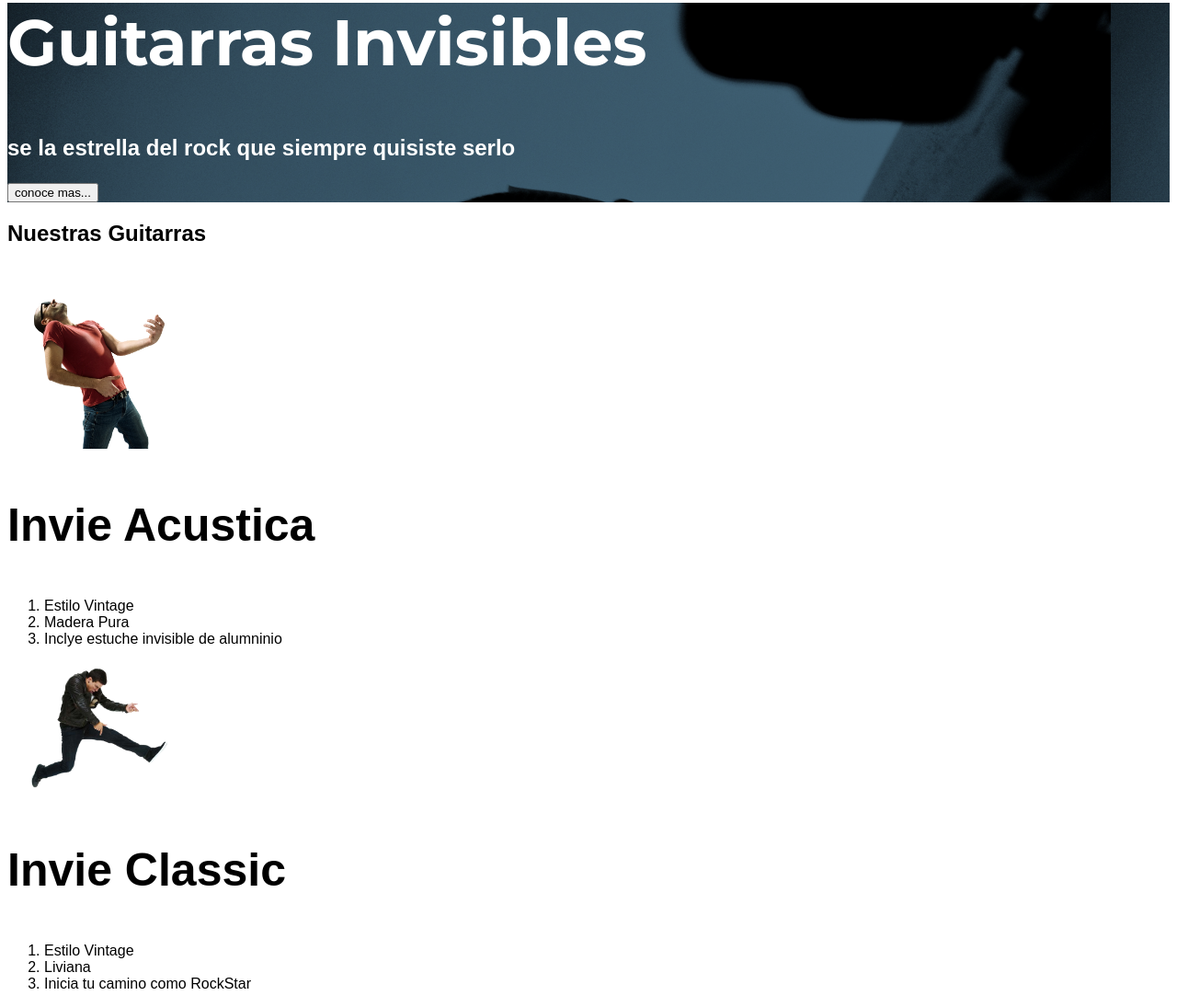
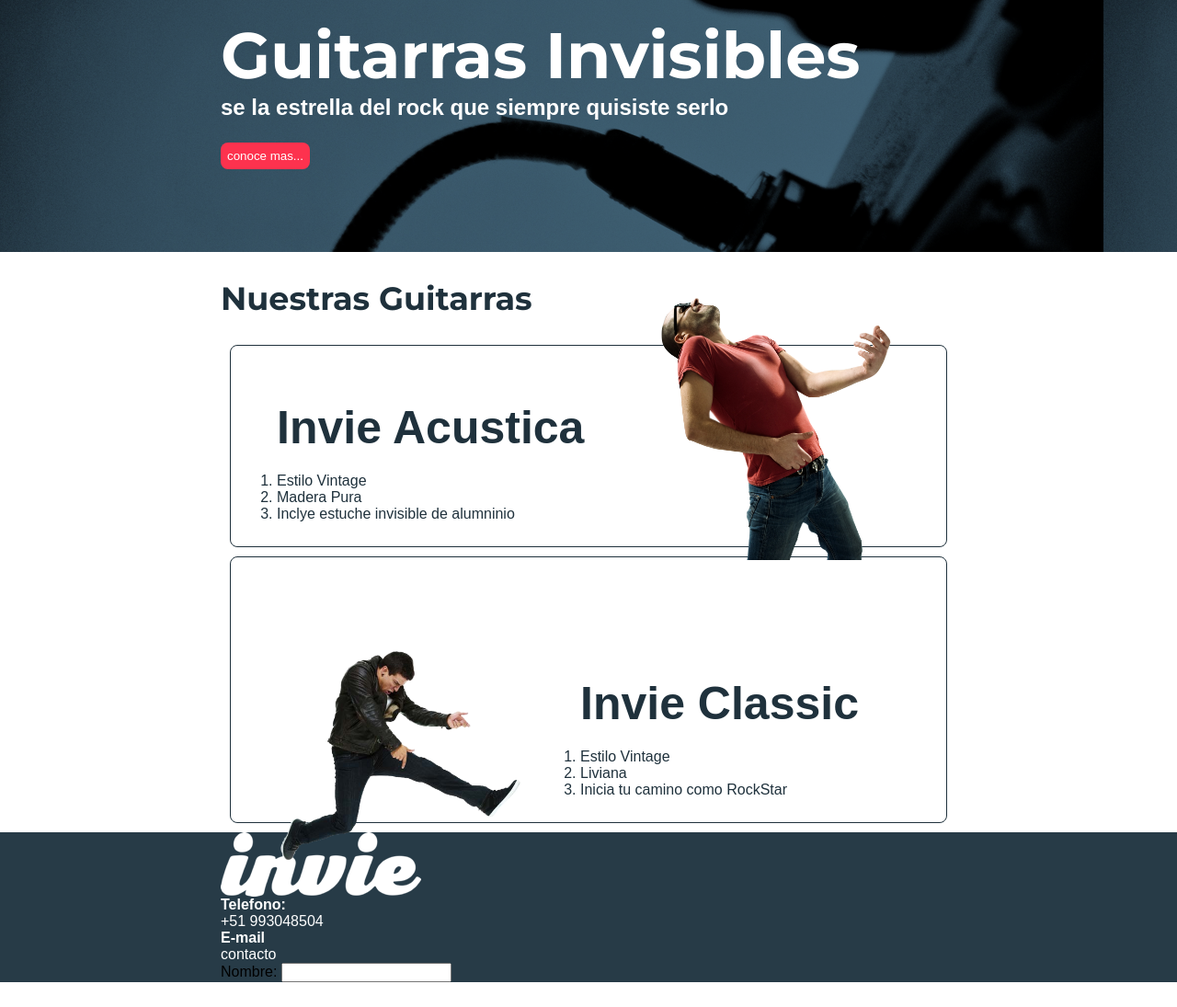
Before and after one commit to JuniorYC/invie, a plain HTML site: page index.html in a window 1280 px wide. Shown: the part 169-1264 px from the top of the page at 92% size. After the commit the page ends 1237 px from the top, so only its background shows below. Drawn offline with Linux system fonts and the light colour scheme; a web font is replaced by a local one.

Commit message:
falta el footer

```diff
--- a/css/invie.css
+++ b/css/invie.css
@@ -1,23 +1,39 @@
 /*font-family: 'Montserrat', sans-serif;*/
 /*font-family: 'Allerta', sans-serif;*/
+/**{
+	border: 2px solid red;
+	padding: 10px;
+}*/
 
 body{
 	font-family: 'Allerta', sans-serif;
+	margin: 0;
+}
+button{
+	border-radius: 8px;
+	border : none;
+	background: #fd324e;
+	color: white;
+	padding: 7px;
 }
 .titulo{
 	font-size: 70px;
 	font-family: 'Montserrat', sans-serif;
+	margin-bottom: 0;
+	margin-top: 70px;
 }
 .title-a{
 	font-size: 24px;
+	margin-top:0;
 }
 .title-b{
 	font-size: 50px;
+	margin-bottom: 20px;
 }
 .guitarras{
 	color: #1F313C;
+
 }
-
 
 .guitarras h2{
 	font-size: 35px;
@@ -27,17 +43,79 @@ body{
 .portada{
 	background-image: url('../images/background.png');
 	color: white;
+	padding: 20px;
+}
+
+.portada button{
+	margin-bottom: 70px;
 }
 
 .menu{
 	font-size: 24px;
 	display: inline-block;
+	position: absolute;
+	right: 0;
 }
 
 .menu li{
 	display: inline-block;
+	margin-left: 30px;
 }
 
 .logotipo{
 	display: inline-block;
 }
+
+.contenedor{
+	width: 800px;
+	margin: auto;
+}
+.guitarra{
+	margin: 10px;
+	padding: 10px;
+	/*overflow: hidden;*/
+	border: 1px solid #1f313c;
+	border-radius: 8px;
+}
+
+.guitarra ol{
+	padding: 0;
+}
+
+.derecha{
+	float: right;
+	position: relative;
+	top: -127px;
+}
+.izquierda{
+	float: left;
+	position: relative;
+	top: 80px;
+}
+
+.contenedor-guitarra-a{
+	padding-left: 20px;
+}
+.contenedor-guitarra-b{
+	margin-left: 370px;
+}
+
+.header{
+	position: relative;
+}
+.footer{
+	background: #273b47;
+
+}
+.contacto img{
+	display: block;
+}
+
+.contacto strong{
+	display: block;
+}
+
+.contacto a{
+	color: white;
+	text-decoration: none;
+}
--- a/index.html
+++ b/index.html
@@ -9,7 +9,7 @@
 	</head>
 	<body>
 	</body>
-		<header id="header" class="header"> <!-- header -->
+		<header id="header" class="header contenedor"> <!-- header -->
 			<figure class="logotipo"> <!-- logotipo -->
 				<img src="images/invie.png" width="186" height="60" alt="invie logotipo" />
 			</figure>
@@ -27,33 +27,56 @@
 				</ul>
 			</nav>
 		</header><!-- /header -->
-		<section id="portada" class="portada"><!-- /Portada -->
+		<section id="portada" class="portada">
+			<div class="contenedor">
 				<h1 class="titulo"> Guitarras Invisibles </h1><!-- titulo  -->
-			<h3 class="title-a"> se la estrella del rock que siempre quisiste serlo </h3><!-- resumen -->
-			<button> conoce mas... </button><!-- boton -->
+				<h3 class="title-a"> se la estrella del rock que siempre quisiste serlo </h3>
+				<button> conoce mas... </button>
+			</div>
+
 		</section>
-		<section id="guitarras" class="guitarra"> <!-- guitarras -->
+		<section id="guitarras" class="guitarras contenedor"> <!-- guitarras -->
 			<h2> Nuestras Guitarras</h2> <!-- titulo -->
 			<!-- guitarra 1 -->
 			<article class="guitarra">
-				<img src="images/invie-acustica.png" alt="" width="200">
+				<img class="derecha" src="images/invie-acustica.png" alt="" width="350">
+				<dir class="contendor-guitarra-a">
 					<h3 class="title-b">Invie Acustica</h3>
 					<ol>
 						<li>Estilo Vintage</li>
 						<li>Madera Pura</li>
 						<li>Inclye estuche invisible de alumninio</li>
 					</ol>
+				</dir>
+
 			</article>
 			<!-- guitarra 2 -->
 			<article class="guitarra">
-				<img src="images/invie-classic.png" alt="guitarra invie clasica" width="200">
+				<img class="izquierda" src="images/invie-classic.png" alt="" width="350">
+				<div class="contenedor-guitarra-b">
 					<h3 class="title-b">Invie Classic</h3>
 					<ol>
 						<li>Estilo Vintage</li>
 						<li>Liviana</li>
 						<li>Inicia tu camino como RockStar</li>
 					</ol>
+				</div>
+
 			</article>
 		</section>
+		<footer class="footer">
+			<div class="contenedor">
+				<div class="contacto">
+					<img src="images/invie-white.png" alt="logotipo blanco" />
+					<a href="tel:+51993048504"><strong>Telefono:</strong><span> +51 993048504</span>
+					<a href="mailto:contacto@invie.com"> <strong>E-mail</strong> <span>contacto</span></a>
+					</a>
+				</div>
+				<form class="formulario">
+					<label for="nombre"> Nombre: </label>
+					<input type="text" name="" required id="nombre" />
+				</form>
+			</div>
+		</footer>
 	</body>
 </html>
```
Lines whose indentation alone changed are shown as unchanged.
